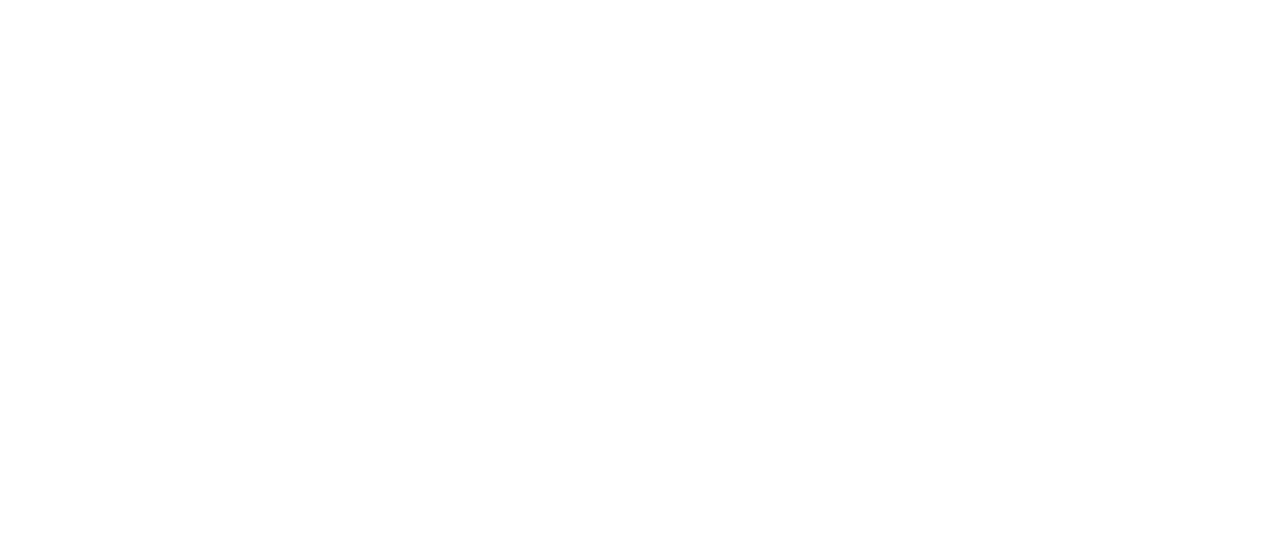
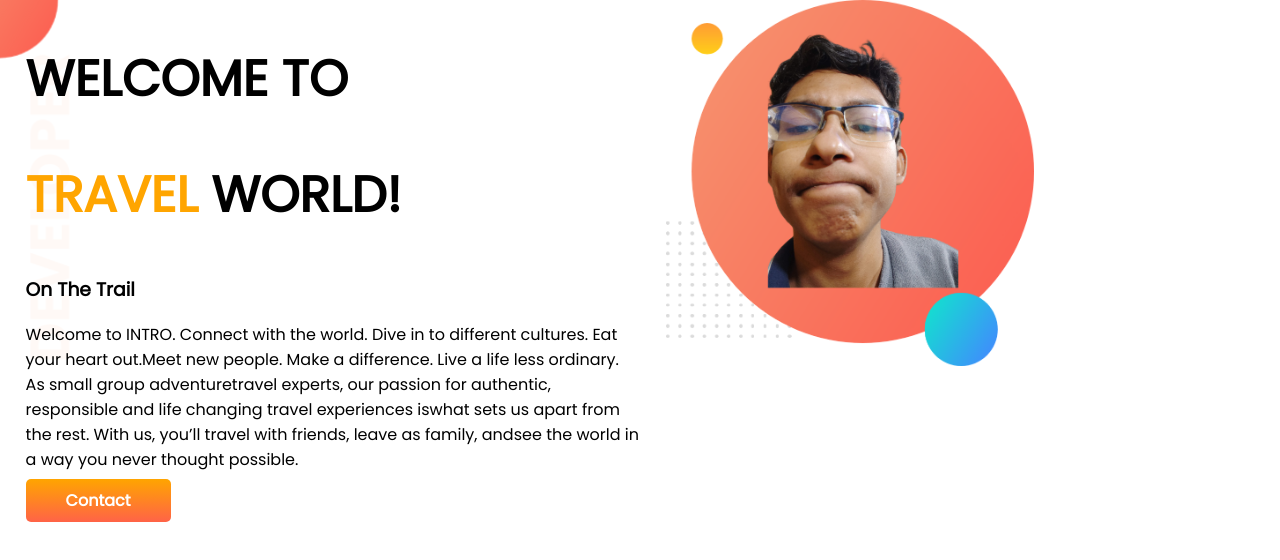
Before and after one commit to aksaN000/Developer-Portfolio, a plain HTML site: page index.html in a window 1280 px wide. Drawn offline with Linux system fonts and the light colour scheme.

Commit message:
top of the page

```diff
--- a/index.html
+++ b/index.html
@@ -1,12 +1,37 @@
 <!DOCTYPE html>
 <html lang="en">
+
 <head>
     <meta charset="UTF-8">
     <meta http-equiv="X-UA-Compatible" content="IE=edge">
     <meta name="viewport" content="width=device-width, initial-scale=1.0">
     <title>Alif Portfolio</title>
+    <link rel="preconnect" href="https://fonts.googleapis.com">
+    <link rel="preconnect" href="https://fonts.gstatic.com" crossorigin>
+    <link href="https://fonts.googleapis.com/css2?family=Poppins&display=swap" rel="stylesheet">
     <link rel="stylesheet" href="style.css">
 </head>
+
 <body>
+    <section class="top-banner">
+        <div class="half-width">
+            <h1>WELCOME TO</h1>
+            <h1><span class="color">TRAVEL </span>WORLD!<h1>
+                    <h3>On The Trail</h3>
+                    <p>
+                        Welcome to INTRO. Connect with the world. Dive in to different cultures. Eat your heart out.Meet
+                        new people. Make a difference. Live a life less ordinary. As small group adventuretravel
+                        experts, our passion for authentic, responsible and life changing travel experiences iswhat sets
+                        us apart from the rest. With us, you’ll travel with friends, leave as family, andsee the world
+                        in a way you never thought possible.
+                    </p>
+                    <a class="link-button" target="_blank"
+                        href="https://www.linkedin.com/in/aizaz-alif-b137aa1b7/">Contact</a>
+        </div>
+        <div class="half-width">
+            <img src="images/1my-bg.png" alt="">
+        </div>
+    </section>
 </body>
+
 </html>
--- a/style.css
+++ b/style.css
@@ -0,0 +1,32 @@
+body{
+    font-family: 'Poppins', sans-serif;
+    margin: 0%;
+}
+h1{
+    font-size: 50px;
+}
+.color{
+    color:orange;
+}
+section{
+    display: flex;
+}
+.half-width{
+    width: 50%;
+    padding-left: 2%;
+}
+.half-width img{
+    width: 60%;
+}
+.link-button{
+    text-decoration: none;
+    background-image: linear-gradient(orange, tomato);
+    font-weight: 700;
+    padding: 10px 40px;
+    color: white;
+    border-radius: 5px;
+}
+.top-banner{
+    background-image: url(images/top-banner.png);
+    background-repeat: no-repeat;
+}
```
Also changed, not shown: images/1280px-Sitakunda_and_Nature.jpg (added), images/1my-bg.png (added), images/dream-bg.png (added), images/exp-bg.png (added), images/jhankar.png (added), images/jhankar2.png (added), images/my-bg.png (added), images/my-bg2.png (added), images/top-banner.png (added), showOff/IMG20180116015925.jpg (added), showOff/IMG20180313171737.jpg (added), showOff/IMG_0576.JPG (added), showOff/IMG_1207.JPG (added), showOff/IMG_20181018_120157.jpg (added), 1 other file.
